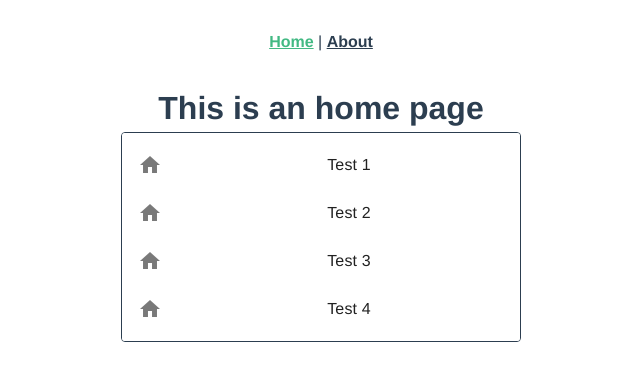
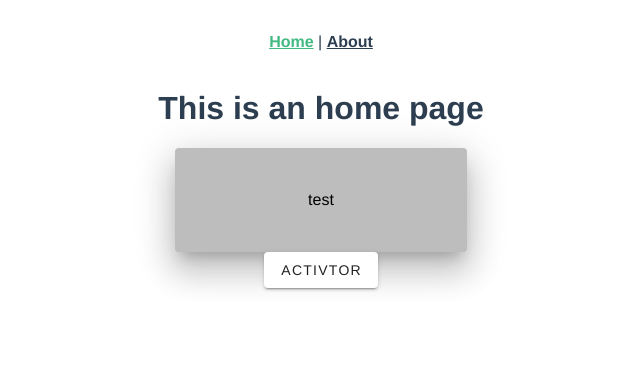
Before and after one commit to mohandshahin18/vuetify-app, a Vue app: page / in a window 1280 px wide. Shown: the top 380 px of the page, without its empty margins (319-959 px from the left). Built offline with nearby package versions, Linux system fonts and the light colour scheme.

Commit message:
Sheet and Menu

```diff
--- /dev/null
+++ b/src/components/SheetMenu.vue
@@ -0,0 +1,27 @@
+<template>
+  <v-container>
+    <v-row>
+      <v-col cols="12">
+        <v-sheet
+          class="bg-grey-lighten-1 pa-10 mx-auto"
+          width="25%"
+          rounded
+          elevation="20"
+        >
+          test
+        </v-sheet>
+        <v-btn id="my_btn">Activtor</v-btn>
+        <v-menu activator="#my_btn" offset="10" location="top">
+          <v-list>
+            <v-list-item
+              :to="{ name: 'about' }"
+              title="Profile"
+              append-icon="mdi-account-outline"
+            ></v-list-item>
+            <v-list-item title="Log Out" append-icon="mdi-logout"></v-list-item>
+          </v-list>
+        </v-menu>
+      </v-col>
+    </v-row>
+  </v-container>
+</template>
--- a/src/views/HomeView.vue
+++ b/src/views/HomeView.vue
@@ -8,7 +8,8 @@
     <!-- <CardsVuetify /> -->
     <!-- <ExpansionPanel /> -->
     <!-- <DialogVuetify /> -->
-    <ListItems />
+    <!-- <ListItems /> -->
+    <SheetMenu />
   </div>
 </template>
 
@@ -20,7 +21,8 @@
 // import CardsVuetify from "@/components/CardsVuetify.vue";
 // import ExpansionPanel from "@/components/ExpansionPanel.vue";
 // import DialogVuetify from "@/components/DialogVuetify.vue";
-import ListItems from "@/components/ListItems.vue";
+// import ListItems from "@/components/ListItems.vue";
+import SheetMenu from "@/components/SheetMenu.vue";
 export default {
   name: "HomeView",
   components: {
@@ -31,7 +33,8 @@ export default {
     // CardsVuetify,
     // ExpansionPanel,
     // DialogVuetify,
-    ListItems,
+    // ListItems,
+    SheetMenu,
   },
 };
 </script>
```
